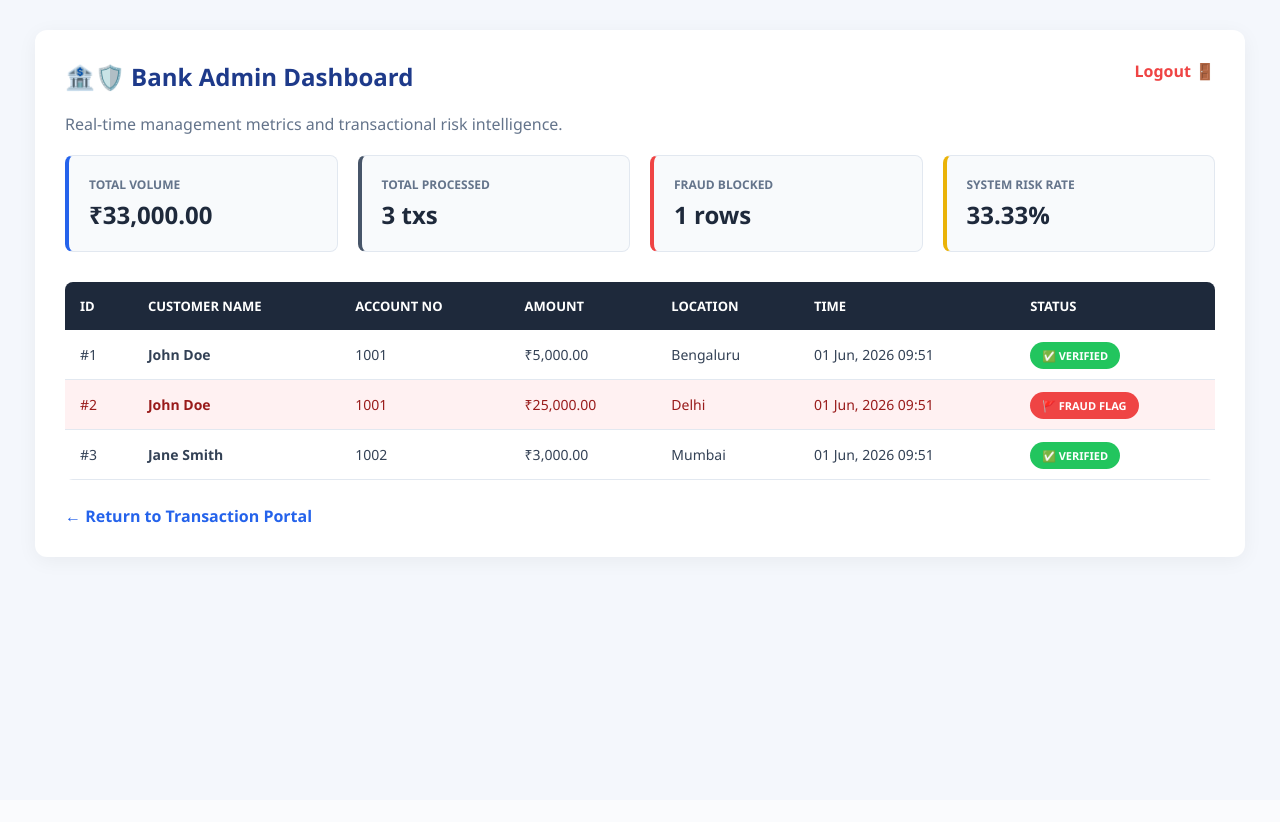
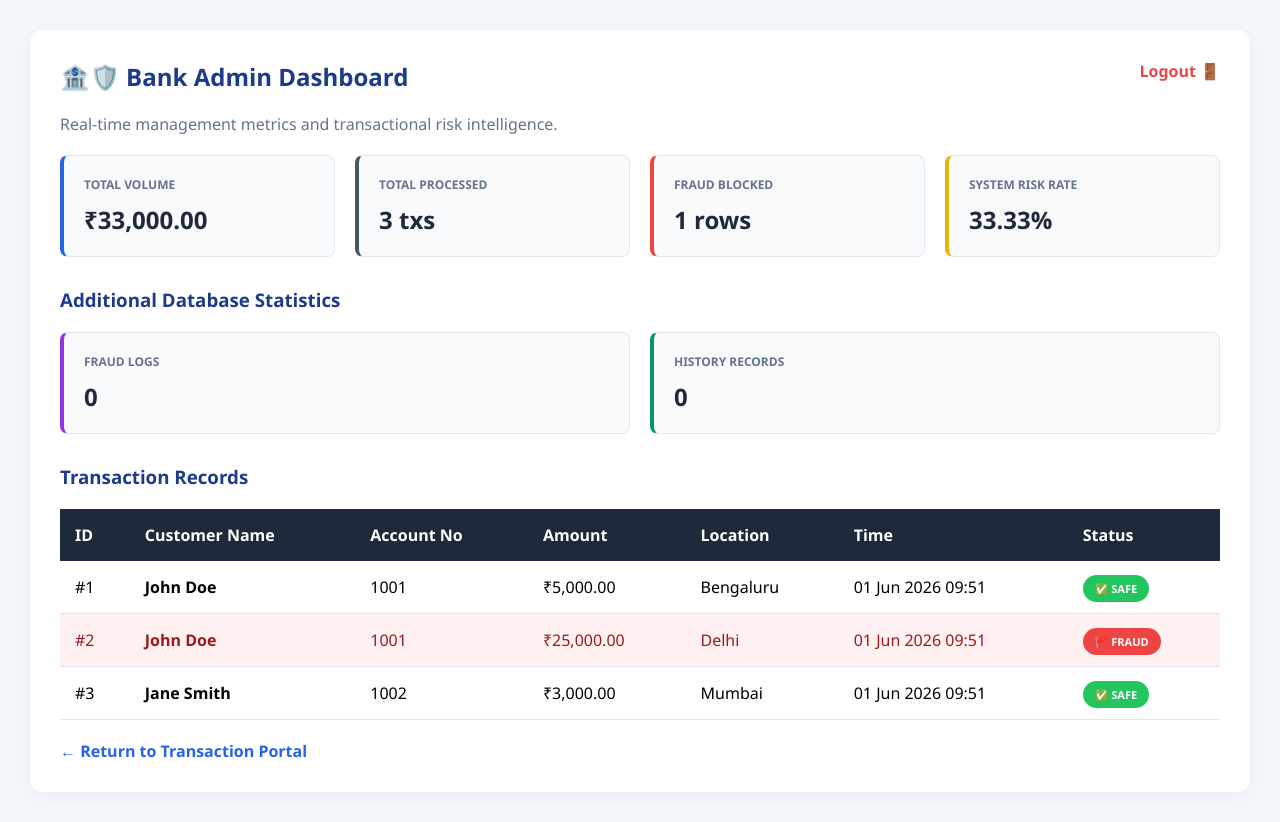
Before and after one commit to Manasa64388/Smart-Fraud-Detection-System, a PHP site: page /admin.php in a window 1280 px wide. Before the commit the page ends 560 px from the top, so only its background shows below. Run offline with PHP 8.4, Linux system fonts and the light colour scheme; a user stored in the database is signed in; data comes from the database, SQL or seed files in the repository; both versions use the stored data as it was after the commit; data that the repository does not hold is empty.

Commit message:
Added fraud_logs and transaction_history tables

```diff
--- a/admin.php
+++ b/admin.php
@@ -9,82 +9,259 @@ if (!isset($_SESSION['user_id']) || $_SESSION['user_role'] !== 'admin') {
 
 include 'db.php';
 
-// --- UPGRADE: ADVANCED AGGREGATION QUERY FOR ANALYTICS ---
-$stats_query = "SELECT
+/* ==========================
+   DASHBOARD STATISTICS
+========================== */
+
+$stats_query = "
+SELECT
     COUNT(*) as total_trans,
     SUM(CASE WHEN is_fraud = 1 THEN 1 ELSE 0 END) as fraud_count,
     SUM(amount) as total_volume
-                FROM transactions";
+FROM transactions
+";
+
 $stats_result = $conn->query($stats_query);
 $stats = $stats_result->fetch_assoc();
+
+$fraud_logs_count = $conn->query(
+    "SELECT COUNT(*) AS total FROM fraud_logs"
+)->fetch_assoc()['total'];
+
+$history_count = $conn->query(
+    "SELECT COUNT(*) AS total FROM transaction_history"
+)->fetch_assoc()['total'];
 
 $total_transactions = $stats['total_trans'] ?? 0;
 $fraud_count = $stats['fraud_count'] ?? 0;
 $total_volume = $stats['total_volume'] ?? 0;
-$fraud_rate = $total_transactions > 0 ? round(($fraud_count / $total_transactions) * 100, 2) : 0;
 
-// Current transaction detailed log query
-$query = "SELECT transactions.*, users.name, users.account_no
+$fraud_rate = $total_transactions > 0
+    ? round(($fraud_count / $total_transactions) * 100, 2)
+    : 0;
+
+/* ==========================
+   TRANSACTION LOG
+========================== */
+
+$query = "
+SELECT
+    transactions.*,
+    users.name,
+    users.account_no
 FROM transactions
-          JOIN users ON transactions.user_id = users.id
-          ORDER BY transactions.trans_time DESC";
+JOIN users
+ON transactions.user_id = users.id
+ORDER BY transactions.trans_time DESC
+";
+
 $result = $conn->query($query);
 ?>
+
 <!DOCTYPE html>
 <html lang="en">
 <head>
 <meta charset="UTF-8">
 <title>Admin Dashboard - Fraud Analytics</title>
+
 <style>
-        body { font-family: 'Segoe UI', Arial, sans-serif; background: #f4f7fc; padding: 30px; margin: 0; }
-        .container { max-width: 1150px; margin: 0 auto; background: white; padding: 30px; border-radius: 12px; box-shadow: 0 4px 20px rgba(0,0,0,0.05); }
-        h2 { color: #1e3a8a; margin-top: 0; display: flex; align-items: center; gap: 10px; }
 
-        /* Metrics Grid Layout */
-        .metrics-grid { display: grid; grid-template-columns: repeat(4, 1fr); gap: 20px; margin-bottom: 30px; margin-top: 20px; }
-        .metric-card { background: #f8fafc; padding: 20px; border-radius: 8px; border: 1px solid #e2e8f0; text-align: left; }
-        .metric-title { font-size: 12px; text-transform: uppercase; color: #64748b; font-weight: bold; }
-        .metric-value { font-size: 24px; font-weight: bold; color: #1e293b; margin-top: 5px; }
+body{
+    font-family:'Segoe UI',Arial,sans-serif;
+    background:#f4f7fc;
+    padding:30px;
+    margin:0;
+}
 
-        table { width: 100%; border-collapse: collapse; margin-top: 10px; overflow: hidden; border-radius: 8px; }
-        th { background: #1e293b; color: white; padding: 15px; text-align: left; font-size: 13px; text-transform: uppercase; }
-        td { padding: 15px; border-bottom: 1px solid #e2e8f0; font-size: 14px; color: #334155; }
-        .fraud-row { background: #fff1f2; }
-        .fraud-row td { color: #991b1b; }
-        .badge { padding: 6px 12px; border-radius: 20px; font-size: 11px; font-weight: bold; }
-        .badge-fraud { background: #ef4444; color: white; }
-        .badge-safe { background: #22c55e; color: white; }
-        tr:hover { background-color: #f8fafc; transition: 0.2s; }
-        .back-link { display: inline-block; margin-top: 25px; color: #2563eb; text-decoration: none; font-weight: 600; }
+.container{
+    max-width:1300px;
+    margin:auto;
+    background:white;
+    padding:30px;
+    border-radius:12px;
+    box-shadow:0 4px 20px rgba(0,0,0,0.05);
+}
+
+h2{
+    color:#1e3a8a;
+    margin-top:0;
+}
+
+.metrics-grid{
+    display:grid;
+    grid-template-columns:repeat(auto-fit,minmax(220px,1fr));
+    gap:20px;
+    margin-top:20px;
+    margin-bottom:30px;
+}
+
+.metric-card{
+    background:#f8fafc;
+    padding:20px;
+    border-radius:8px;
+    border:1px solid #e2e8f0;
+}
+
+.metric-title{
+    font-size:12px;
+    text-transform:uppercase;
+    color:#64748b;
+    font-weight:bold;
+}
+
+.metric-value{
+    font-size:24px;
+    font-weight:bold;
+    color:#1e293b;
+    margin-top:10px;
+}
+
+table{
+    width:100%;
+    border-collapse:collapse;
+    margin-top:20px;
+}
+
+th{
+    background:#1e293b;
+    color:white;
+    padding:15px;
+    text-align:left;
+}
+
+td{
+    padding:15px;
+    border-bottom:1px solid #e2e8f0;
+}
+
+.fraud-row{
+    background:#fff1f2;
+}
+
+.fraud-row td{
+    color:#991b1b;
+}
+
+.badge{
+    padding:6px 12px;
+    border-radius:20px;
+    font-size:11px;
+    font-weight:bold;
+}
+
+.badge-fraud{
+    background:#ef4444;
+    color:white;
+}
+
+.badge-safe{
+    background:#22c55e;
+    color:white;
+}
+
+.logout{
+    float:right;
+    color:#ef4444;
+    text-decoration:none;
+    font-weight:bold;
+}
+
+.back-link{
+    display:inline-block;
+    margin-top:20px;
+    text-decoration:none;
+    color:#2563eb;
+    font-weight:bold;
+}
+
+.section-title{
+    color:#1e3a8a;
+    margin-top:30px;
+}
+
 </style>
 </head>
+
 <body>
 
 <div class="container">
-    <a href="logout.php" style="float: right; color: #ef4444; text-decoration: none; font-weight: bold;">Logout 🚪</a>
+
+<a href="logout.php" class="logout">
+    Logout 🚪
+</a>
+
 <h2>🏦🛡️ Bank Admin Dashboard</h2>
-    <p style="color: #64748b;">Real-time management metrics and transactional risk intelligence.</p>
+
+<p style="color:#64748b;">
+    Real-time management metrics and transactional risk intelligence.
+</p>
+
+<!-- MAIN DASHBOARD -->
 
 <div class="metrics-grid">
-        <div class="metric-card" style="border-left: 4px solid #2563eb;">
+
+    <div class="metric-card" style="border-left:4px solid #2563eb;">
         <div class="metric-title">Total Volume</div>
-            <div class="metric-value">₹<?php echo number_format($total_volume, 2); ?></div>
-        </div>
-        <div class="metric-card" style="border-left: 4px solid #475569;">
-            <div class="metric-title">Total Processed</div>
-            <div class="metric-value"><?php echo $total_transactions; ?> txs</div>
-        </div>
-        <div class="metric-card" style="border-left: 4px solid #ef4444;">
-            <div class="metric-title">Fraud Blocked</div>
-            <div class="metric-value"><?php echo $fraud_count; ?> rows</div>
-        </div>
-        <div class="metric-card" style="border-left: 4px solid #eab308;">
-            <div class="metric-title">System Risk Rate</div>
-            <div class="metric-value"><?php echo $fraud_rate; ?>%</div>
+        <div class="metric-value">
+            ₹<?php echo number_format($total_volume,2); ?>
         </div>
     </div>
 
+    <div class="metric-card" style="border-left:4px solid #475569;">
+        <div class="metric-title">Total Processed</div>
+        <div class="metric-value">
+            <?php echo $total_transactions; ?> txs
+        </div>
+    </div>
+
+    <div class="metric-card" style="border-left:4px solid #ef4444;">
+        <div class="metric-title">Fraud Blocked</div>
+        <div class="metric-value">
+            <?php echo $fraud_count; ?> rows
+        </div>
+    </div>
+
+    <div class="metric-card" style="border-left:4px solid #eab308;">
+        <div class="metric-title">System Risk Rate</div>
+        <div class="metric-value">
+            <?php echo $fraud_rate; ?>%
+        </div>
+    </div>
+
+</div>
+
+<!-- ADDITIONAL TABLE STATISTICS -->
+
+<h3 class="section-title">
+    Additional Database Statistics
+</h3>
+
+<div class="metrics-grid">
+
+    <div class="metric-card" style="border-left:4px solid #9333ea;">
+        <div class="metric-title">Fraud Logs</div>
+        <div class="metric-value">
+            <?php echo $fraud_logs_count; ?>
+        </div>
+    </div>
+
+    <div class="metric-card" style="border-left:4px solid #059669;">
+        <div class="metric-title">History Records</div>
+        <div class="metric-value">
+            <?php echo $history_count; ?>
+        </div>
+    </div>
+
+</div>
+
+<!-- TRANSACTION TABLE -->
+
+<h3 class="section-title">
+    Transaction Records
+</h3>
+
 <table>
+
 <thead>
 <tr>
     <th>ID</th>
@@ -96,34 +273,79 @@ $result = $conn->query($query);
     <th>Status</th>
 </tr>
 </thead>
+
 <tbody>
-            <?php if ($result->num_rows > 0): ?>
+
+<?php if($result->num_rows > 0): ?>
+
 <?php while($row = $result->fetch_assoc()): ?>
+
 <tr class="<?php echo $row['is_fraud'] ? 'fraud-row' : ''; ?>">
+
 <td>#<?php echo $row['id']; ?></td>
-                        <td><strong><?php echo htmlspecialchars($row['name']); ?></strong></td>
-                        <td><?php echo htmlspecialchars($row['account_no']); ?></td>
-                        <td>₹<?php echo number_format($row['amount'], 2); ?></td>
-                        <td><?php echo htmlspecialchars($row['location']); ?></td>
-                        <td><?php echo date('d M, Y H:i', strtotime($row['trans_time'])); ?></td>
+
 <td>
-                            <?php if ($row['is_fraud']): ?>
-                                <span class="badge badge-fraud">🚩 FRAUD FLAG</span>
+    <strong>
+        <?php echo htmlspecialchars($row['name']); ?>
+    </strong>
+</td>
+
+<td>
+    <?php echo htmlspecialchars($row['account_no']); ?>
+</td>
+
+<td>
+    ₹<?php echo number_format($row['amount'],2); ?>
+</td>
+
+<td>
+    <?php echo htmlspecialchars($row['location']); ?>
+</td>
+
+<td>
+    <?php echo date('d M Y H:i', strtotime($row['trans_time'])); ?>
+</td>
+
+<td>
+
+<?php if($row['is_fraud']): ?>
+
+<span class="badge badge-fraud">
+🚩 FRAUD
+</span>
+
 <?php else: ?>
-                                <span class="badge badge-safe">✅ VERIFIED</span>
+
+<span class="badge badge-safe">
+✅ SAFE
+</span>
+
 <?php endif; ?>
+
+</td>
+
+</tr>
+
+<?php endwhile; ?>
+
+<?php else: ?>
+
+<tr>
+<td colspan="7" style="text-align:center;">
+No transactions found.
 </td>
 </tr>
-                <?php endwhile; ?>
-            <?php else: ?>
-                <tr>
-                    <td colspan="7" style="text-align: center; padding: 30px; color: #94a3b8;">No records logged in the database.</td>
-                </tr>
+
 <?php endif; ?>
+
 </tbody>
+
 </table>
 
-    <a href="home.php" class="back-link">← Return to Transaction Portal</a>
+<a href="home.php" class="back-link">
+← Return to Transaction Portal
+</a>
+
 </div>
 
 </body>
--- a/db.php
+++ b/db.php
@@ -11,4 +11,6 @@ $conn = new mysqli($host, $username, $password, $dbname);
 if ($conn->connect_error) {
     die("Database Connection Failed: " . $conn->connect_error);
 }
+$conn->set_charset("utf8");
+
 ?>
```
Also changed, not shown: fraud_detection.sql (+29 -0 lines), process.php (+81 -4 lines), images/9Admin1.png. Lines whose indentation alone changed are shown as unchanged.
